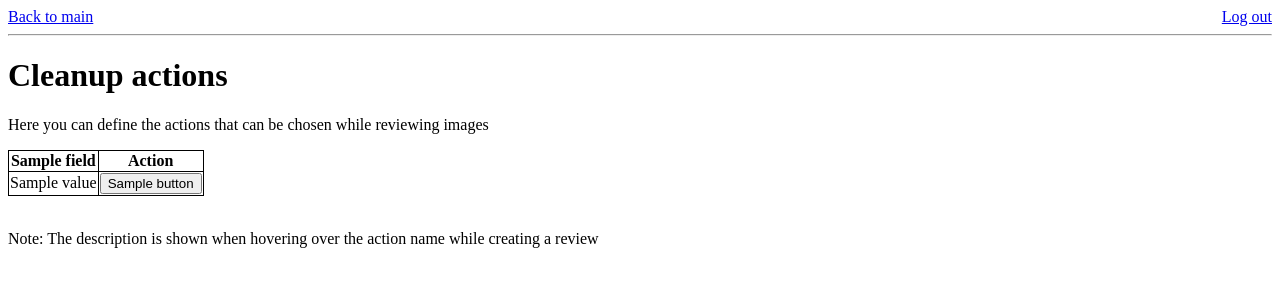
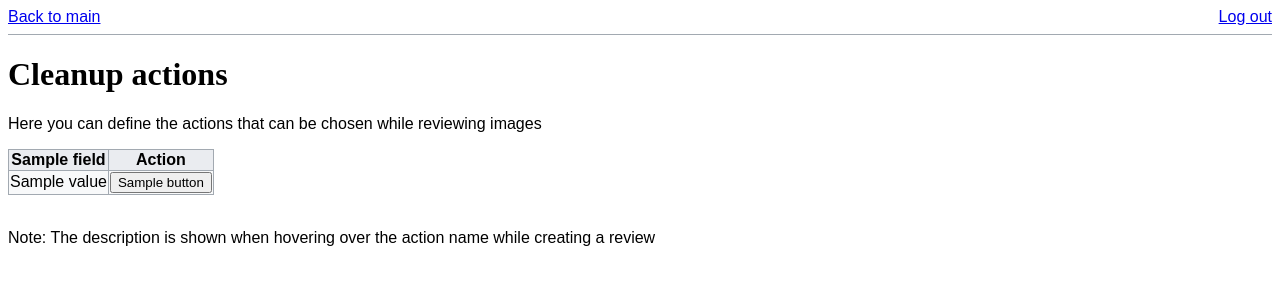
Before and after one commit to Appropedia/mw-unused-image-finder, a Flask app: template templates/view/cleanup_action_all.jinja.html in a window 1280 px wide. Shown: the top 300 px of the page. Run offline with Flask 3, Linux system fonts and the light colour scheme; the template is opened without the code that fills it: most values are stand-ins (such as "Sample title", 1, 10 or a date in 2020); parts of the project's set-up code (start-up, migrations or seed data) failed here and were passed over.

Commit message:
Improved CSS styles and fonts for improved readability and a more "wiki-like" appearance.
- Also fixed a page rendering problem in the review view where some revision thumbnail images could
  be misplaced with their bottom exceeding their designated area.

```diff
--- a/assets/common.css
+++ b/assets/common.css
@@ -1,4 +1,26 @@
+body {
+  font-family: sans-serif;
+}
+
+h1, h2, h3, h4, h5, h6 {
+  font-family: serif;
+}
+
+hr {
+  border: none;
+  height: 1px;
+  background-color: #A2A9B1;
+}
+
 table, th, td {
-  border: 1px solid black;
+  border: 1px solid #A2A9B1;
   border-collapse: collapse;
 }
+
+th {
+  background-color: #EAECF0;
+}
+
+td {
+  background-color: #F8F9FA;
+}
```
Also changed, not shown: assets/image_review.css (+13 -5 lines).
